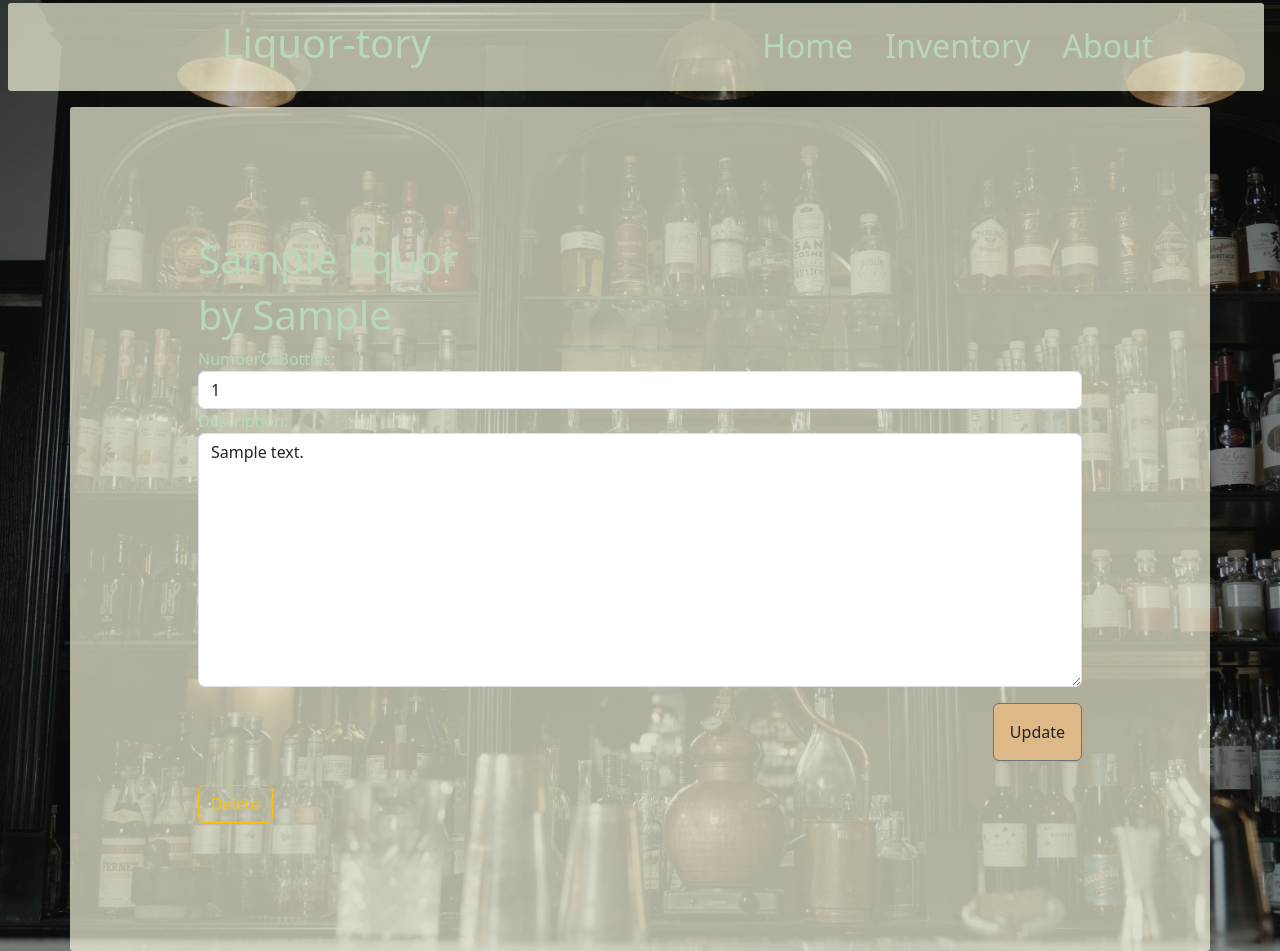
After one commit to ColtenreQ/liquortory, a Django app: page /liquorItem/1/ in a window 1280 px wide. The commit adds this page. Run offline with Django 4.2, Linux system fonts and the light colour scheme; tables that the repository leaves empty hold one stand-in row (values such as "Sample post").

Commit message:
added a view for viewing and editing individual entries, deleting entries and changed some styling.

```diff
--- a/liquorList/forms.py
+++ b/liquorList/forms.py
@@ -6,10 +6,22 @@ from .models import Liquor
 class LiquorForm(ModelForm):
     class Meta:
             model = Liquor
-            fields = ["name", "numberOfBottles", "brand"]
+            fields = ["name", "numberOfBottles", "brand", "description"]
 
     def __init__(self, *args, **kwargs):
         super().__init__(*args, **kwargs)
         self.fields['name'].widget.attrs.update({'class': 'form-control'})
         self.fields['numberOfBottles'].widget.attrs.update({'class':'form-control'})
         self.fields['brand'].widget.attrs.update({'class':'form-control'})
+        self.fields['description'].widget.attrs.update({'class':'form-control'})
+        self.fields['description'].required=False
+
+class updateLiquorForm(ModelForm):
+    class Meta:
+          model = Liquor
+          fields = ["numberOfBottles", "description"]
+
+    def __init__(self, *args, **kwargs):
+        super().__init__(*args, **kwargs)
+        self.fields['numberOfBottles'].widget.attrs.update({'class':'form-control'})
+        self.fields['description'].widget.attrs.update({'class': 'form-control'})
--- a/liquorList/models.py
+++ b/liquorList/models.py
@@ -9,6 +9,7 @@ class Liquor(models.Model):
     name = models.CharField(max_length=50)
     numberOfBottles = models.IntegerField()
     brand = models.CharField(max_length=50)
+    description = models.TextField(blank=True)
 
     def __str__(self):
         return self.name
--- a/liquorList/static/primary/liquorListStyle.css
+++ b/liquorList/static/primary/liquorListStyle.css
@@ -5,8 +5,8 @@ html {
     background-image: url("../templateImages/bar-scene-4-2.jpg");
     background-repeat: no-repeat;
     background-size:cover;
-    --containerColor: rgba(245, 245, 220, 0.7);
-    --bs-button-color: black;
+    --containerColor: rgba(44, 44, 32, 0.788);
+    --bs-button-color: rgb(255, 255, 255);
     --bs-btn-hover-bg: grey;
 }
 
@@ -49,7 +49,7 @@ body {
 }
 
 .list-group-item {
-    background-color: bisque;
+    background-color: rgb(95, 82, 65);
     border-color: grey;
 }
 
--- /dev/null
+++ b/liquorList/templates/liquorItem.html
@@ -0,0 +1,35 @@
+{% load static %}
+<!DOCTYPE html>
+<html lang="en">
+<head>
+    <meta charset="UTF-8">
+    <meta name="viewport" content="width=device-width, initial-scale=1.0">
+    <title>Hello Django</title>
+    <link href="https://cdn.jsdelivr.net/npm/bootstrap@5.3.1/dist/css/bootstrap.min.css" rel="stylesheet" integrity="sha384-4bw+/aepP/YC94hEpVNVgiZdgIC5+VKNBQNGCHeKRQN+PtmoHDEXuppvnDJzQIu9" crossorigin="anonymous">
+    <link rel="stylesheet" href="{% static 'primary/liquorListStyle.css' %}">
+    <link rel="stylesheet" href="{% static 'general/main.css' %}">
+</head>
+<body>
+    <div class="navbarCustom">
+        <h1><a href="/home">Liquor-tory</a></h1>
+        <div>
+            <h2><a href="/home">Home</a><a href="/Inventory">Inventory</a><a href="/about">About</a></h2>
+        </div>
+    </div>
+    <div class="container">
+        <h1>{{ liquorItem.name }}</h1>
+        <h1>by {{ liquorItem.brand }}</h1>
+        <form class="liquorForm" method="post">
+            {% csrf_token %}
+            {{ form }}
+            <input class="btn btn-outline-secondary" type="submit" value="Update">
+        </form>
+        <form class="liquorForm" action="{% url 'deleteItem' pk=liquorItem.pk  %}" method="post">
+            {% csrf_token %}
+            <br>
+            <input type="submit" class="btn btn-outline-warning" value="Delete">
+        </form>
+    </div>
+
+</body>
+</html>
--- a/liquorList/templates/liquorList.html
+++ b/liquorList/templates/liquorList.html
@@ -21,7 +21,9 @@
         <ul class="list-group">
             {% for liquor in liquorList %}
                 <li class="list-group-item">
-                    <h1>{{liquor.name}}</h1>
+                    <a href="{% url 'liquorItem' pk=liquor.pk %}">
+                        <h1>{{liquor.name}}</h1>
+                    </a>
                     <h3>By {{liquor.brand}}</h3>
                     <h3>{{liquor.numberOfBottles}} in Inventory</h3>
                 </li>
@@ -30,7 +32,7 @@
     </div>
     <div class="container">
         <h3>Add a new item to the Inventory</h3>
-        <form class="liquorForm" action="/Inventory/" method="post">
+        <form class="liquorForm" method="post">
             {% csrf_token %}
                 <label class="form-label" >The name of the bottle: </label>
                 {{form.name}}
--- a/liquorList/views.py
+++ b/liquorList/views.py
@@ -1,8 +1,9 @@
 from django.shortcuts import render
 from django.http import HttpResponseRedirect
+from django.urls import reverse
 from .models import Liquor
 
-from .forms import LiquorForm
+from .forms import *
 
 # Function for creating the home page.
 def home(request):
@@ -16,7 +17,6 @@ def home(request):
 # function for creating the liquor list page, to show off liquor inventory
 def liquorList(request):
     template_name = "liquorList.html"
-    appName = request.GET.get("name") or "liquor List"
 
     # creating a list of liquor objects from the SQLite db
     liquorList = [];
@@ -27,4 +27,24 @@ def liquorList(request):
         form.save()
         return HttpResponseRedirect('/Inventory/')
     else:
-        return render(request, template_name, {"appName" : appName, "liquorList" : liquorList, "form": form})
+        return render(request, template_name, {"liquorList" : liquorList, "form": form})
+
+
+# The function to display a single item for the liquor list.
+def liquorItem(request, pk):
+    liquorItem = Liquor.objects.get(pk=pk)
+
+    form = updateLiquorForm(request.POST or None, instance=liquorItem)
+
+    if form.is_valid():
+        form.save()
+        return HttpResponseRedirect('/Inventory/')
+
+    else:
+        print(form.errors)
+        return render(request, "liquorItem.html", {"liquorItem":liquorItem, "form": form})
+
+def deleteItem(request, pk):
+    liquorItem = Liquor.objects.get(pk=pk)
+    liquorItem.delete()
+    return HttpResponseRedirect("/Inventory/")
--- a/static/general/main.css
+++ b/static/general/main.css
@@ -1,4 +1,4 @@
-p, h1, h2, h3, li, a {
-    color: rgb(8, 22, 8);
+p, h1, h2, h3, li, a, label {
+    color: rgb(184, 216, 184);
 
 }
--- a/testProject/urls.py
+++ b/testProject/urls.py
@@ -24,6 +24,8 @@ urlpatterns = [
     path('admin/', admin.site.urls),
     path('', liquorList.views.home),
     path('about/', aboutPage.views.aboutPage),
-    path('Inventory/', liquorList.views.liquorList),
-    path('home/', liquorList.views.home)
+    path('Inventory/', liquorList.views.liquorList, name="Inventory"),
+    path('home/', liquorList.views.home),
+    path('liquorItem/<int:pk>/', liquorList.views.liquorItem, name="liquorItem"),
+    path('deleteItem/<int:pk>/', liquorList.views.deleteItem, name="deleteItem")
 ]
```
Also changed, not shown: liquorList/migrations/0004_auto_20230811_0353.py (added), liquorList/migrations/0005_alter_liquor_description.py (added).
